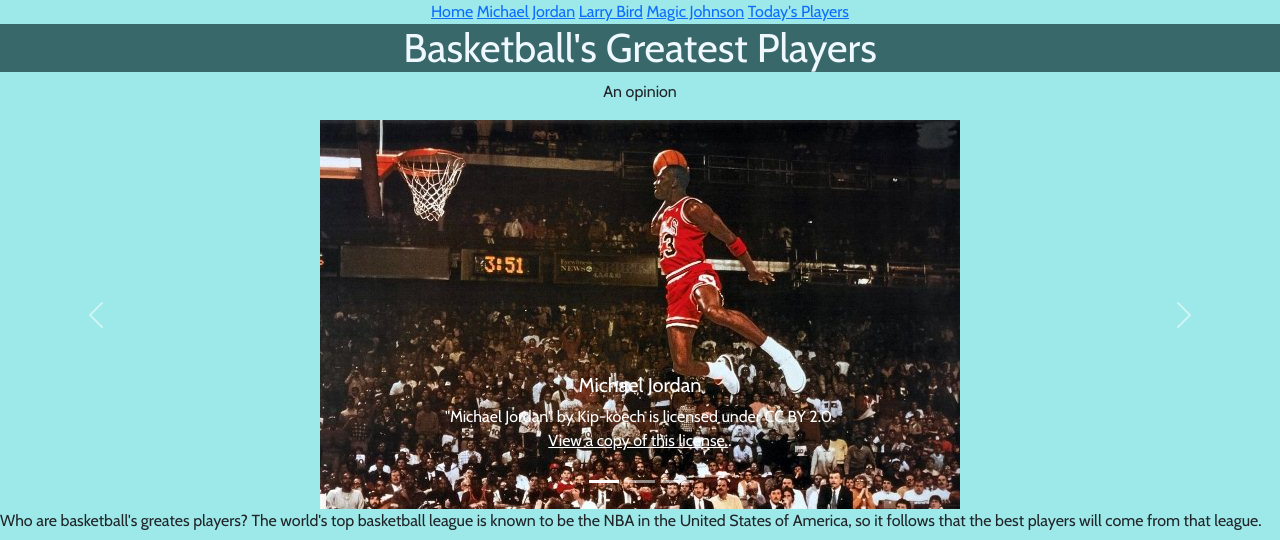
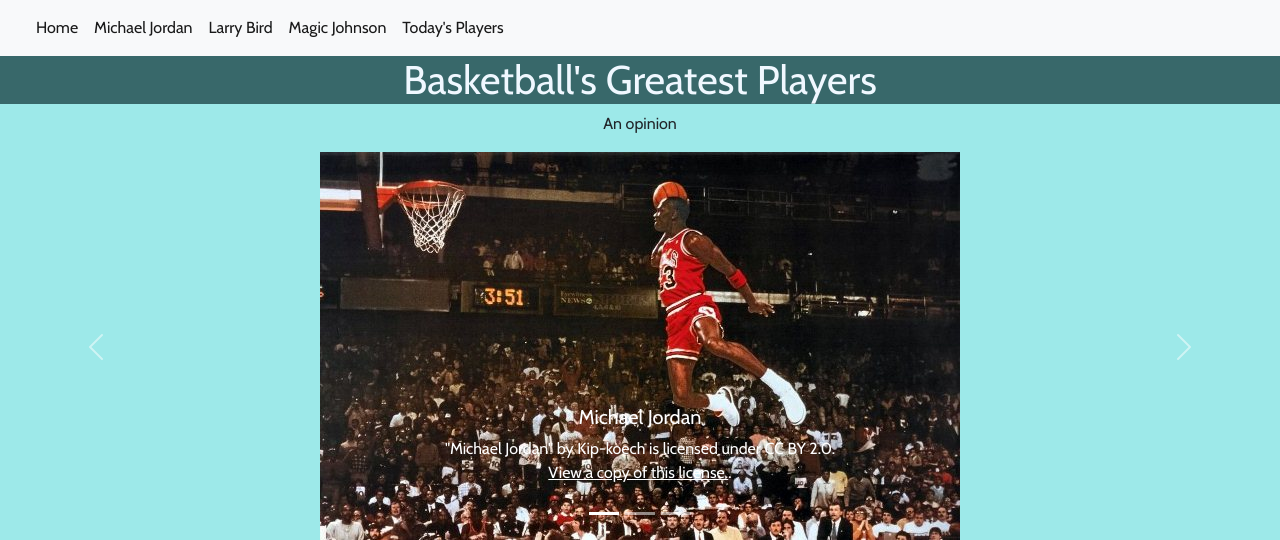
Before and after one commit to Mohamed-Shaheedullah/Innovate_Full_Stack, a Flask app: page / in a window 1280 px wide. Shown: the top 540 px of the page. Run offline with Flask 2, Linux system fonts and the light colour scheme.

Commit message:
navbar implemented, working

```diff
--- a/templates/base.html
+++ b/templates/base.html
@@ -12,13 +12,39 @@
     <!-- <link rel="stylesheet" href="./../static/main.css".css> -->
     <title>Document</title>
     <!-- these links will appear on every page -->
-    <nav>
-        <a href="{{ url_for('my_view.index') }}">Home</a>
+    <nav class="navbar navbar-expand-md bg-light">
+        <div class="container-fluid">
+            <a class="navbar-brand" href="#"></a>
+            <button class="navbar-toggler" type="button" data-bs-toggle="collapse" data-bs-target="#navbarSupportedContent" aria-controls="navbarSupportedContent" aria-expanded="false" aria-label="Toggle navigation">
+            <span class="navbar-toggler-icon"></span>
+            </button>
+        <div class="collapse navbar-collapse" id="navbarSupportedContent">
+            <ul class="navbar-nav me-auto mb-2 mb-sm-0">
+            <li class="nav-item">
+                <a class="nav-link active" aria-current="page" href="{{ url_for('my_view.index') }}">Home</a>
+                </li>
+                <li class="nav-item">
+                <a class="nav-link active" aria-current="page" href="{{ url_for('my_view.page1') }}">Michael Jordan</a>
+                </li>
+                <li class="nav-item">
+                <a class="nav-link active" aria-current="page" href="{{ url_for('my_view.page2') }}">Larry Bird</a>
+                </li>
+                <li class="nav-item">
+                <a class="nav-link active" aria-current="page" href="{{ url_for('my_view.page3') }}">Magic Johnson</a>
+                </li>
+                <li class="nav-item">
+                <a class="nav-link active" aria-current="page" href="{{ url_for('my_view.page4') }}">Today's Players</a>
+            </li>
+            </ul>
+        </div>
+    </div>
+      </nav>
+        <!-- <a href="{{ url_for('my_view.index') }}">Home</a>
         <a href="{{ url_for('my_view.page1') }}">Michael Jordan</a>
         <a href="{{ url_for('my_view.page2') }}">Larry Bird</a>
         <a href="{{ url_for('my_view.page3') }}">Magic Johnson</a>
-        <a href="{{ url_for('my_view.page4') }}">Today's Players</a>
-    </nav>
+        <a href="{{ url_for('my_view.page4') }}">Today's Players</a> -->
+
 </head>
 <body>
 
```
